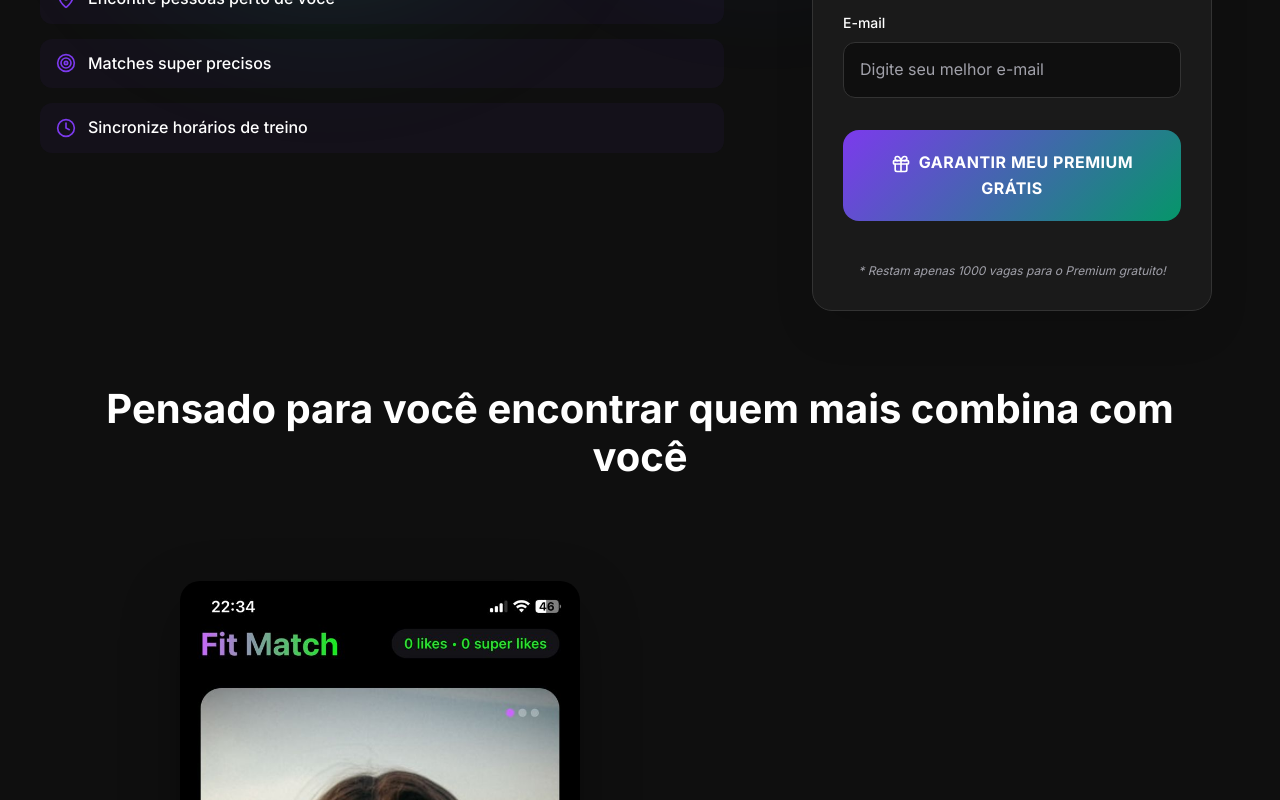
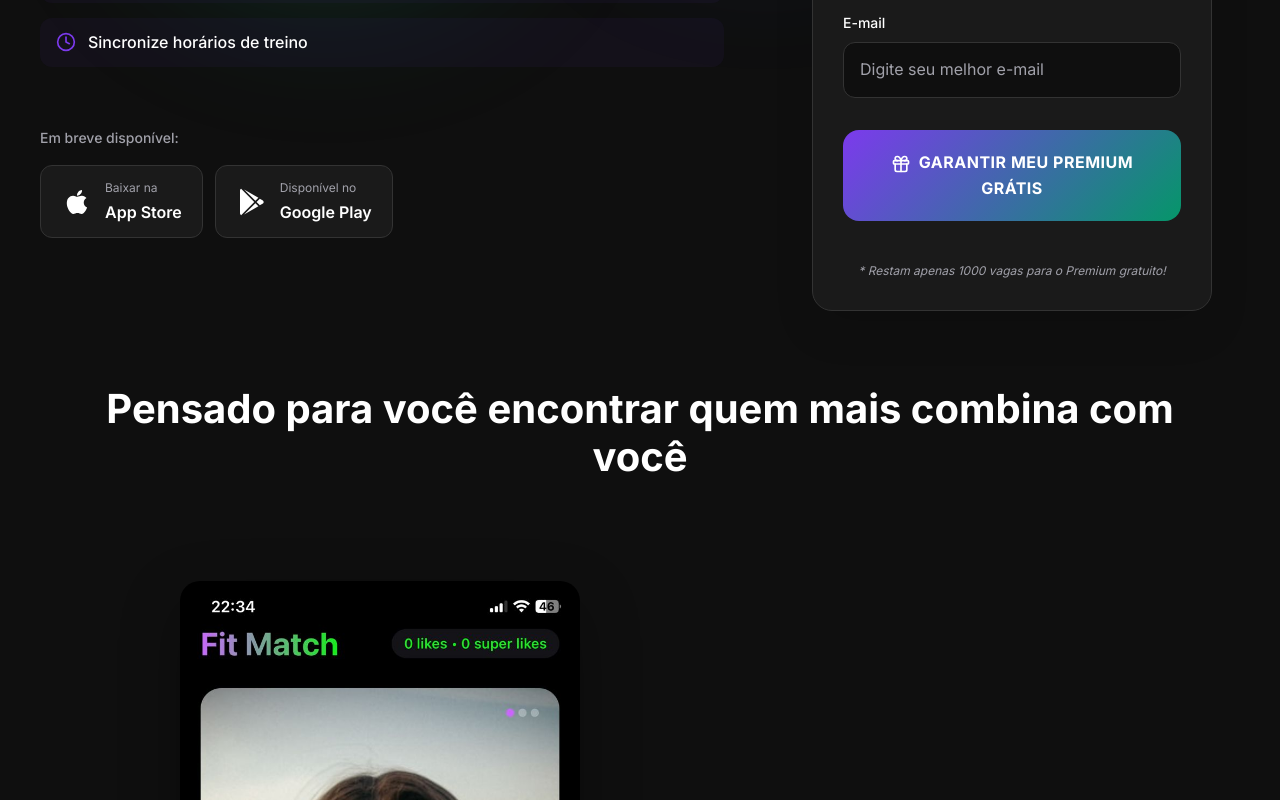
Before and after one commit to Gym-Match/Fit-Match-Landing-Page, a Next.js app: page / in a window 1280 px wide. Shown: the part 720-1520 px from the top of the page. Built offline with nearby package versions, Linux system fonts and the light colour scheme.

Commit message:
style: Alterando posição dos botões da apple store e google play, e tirando informações do rodapé

```diff
--- a/src/app/globals.css
+++ b/src/app/globals.css
@@ -155,6 +155,80 @@ body {
 .hero-features .feature-item span:last-child {
   font-weight: 500;
   color: var(--text-primary);
+}
+
+/* App Store Badges */
+.app-store-section {
+  margin-top: 30px;
+  display: flex;
+  flex-direction: column;
+  gap: 16px;
+}
+
+.app-store-text {
+  font-size: 0.875rem;
+  color: var(--text-secondary);
+  font-weight: 500;
+  text-align: left;
+}
+
+.store-badges {
+  display: flex;
+  gap: 12px;
+  flex-wrap: wrap;
+}
+
+.store-badge {
+  display: flex;
+  align-items: center;
+  gap: 12px;
+  padding: 12px 20px;
+  background: var(--card-bg);
+  border: 1px solid var(--border-color);
+  border-radius: 12px;
+  text-decoration: none;
+  color: var(--text-primary);
+  transition: all 0.3s cubic-bezier(0.16, 1, 0.3, 1);
+  cursor: pointer;
+}
+
+.store-badge:hover {
+  background: rgba(124, 58, 237, 0.1);
+  border-color: var(--primary-purple);
+  transform: translateY(-2px);
+}
+
+.store-icon {
+  width: 32px;
+  height: 32px;
+  color: var(--text-primary);
+}
+
+.store-text {
+  display: flex;
+  flex-direction: column;
+  gap: 2px;
+  text-align: left;
+}
+
+.store-label {
+  font-size: 0.75rem;
+  color: var(--text-secondary);
+  font-weight: 400;
+}
+
+.store-name {
+  font-size: 1rem;
+  color: var(--text-primary);
+  font-weight: 600;
+}
+
+.apple-badge:hover {
+  border-color: var(--primary-purple);
+}
+
+.google-badge:hover {
+  border-color: var(--primary-green);
 }
 
 /* Badge */
@@ -805,41 +879,13 @@ body {
 
 .footer-bottom {
   display: flex;
-  justify-content: space-between;
+  justify-content: center;
   align-items: center;
-  flex-wrap: wrap;
-  gap: 20px;
-}
-
-.footer-apps p {
-  color: rgba(255, 255, 255, 0.7);
-  margin-bottom: 15px;
-}
-
-.app-badges {
-  display: flex;
-  gap: 15px;
-}
-
-.app-badge {
-  display: flex;
-  align-items: center;
-  gap: 8px;
-  background: rgba(255, 255, 255, 0.1);
-  padding: 10px 15px;
-  border-radius: 8px;
-  color: white;
-  font-size: 0.9rem;
-  transition: all 0.3s ease;
-}
-
-.app-badge:hover {
-  background: rgba(124, 58, 237, 0.3);
-  transform: translateY(-2px);
+  padding-top: 20px;
 }
 
 .footer-legal {
-  text-align: right;
+  text-align: center;
 }
 
 .footer-legal p {
@@ -1064,6 +1110,7 @@ body {
 .hero-title,
 .hero-subtitle,
 .hero-features,
+.app-store-section,
 .form-card {
   opacity: 0;
 }
@@ -1169,6 +1216,14 @@ a,
     grid-template-columns: 1fr;
     gap: 1.5rem;
   }
+
+  .store-badges {
+    flex-direction: column;
+  }
+
+  .store-badge {
+    width: 100%;
+  }
 }
 
 @media (max-width: 480px) {
--- /dev/null
+++ b/src/components/AppStoreBadges.tsx
@@ -0,0 +1,48 @@
+export default function AppStoreBadges() {
+  return (
+    <div className="app-store-section">
+      <p className="app-store-text">Em breve disponível:</p>
+      <div className="store-badges">
+        <a
+          href="#"
+          className="store-badge apple-badge"
+          aria-label="Baixar na App Store"
+        >
+          <svg
+            className="store-icon"
+            viewBox="0 0 24 24"
+            fill="currentColor"
+            width="24"
+            height="24"
+          >
+            <path d="M17.05 20.28c-.98.95-2.05.8-3.08.35-1.09-.46-2.09-.48-3.24 0-1.44.62-2.2.44-3.06-.35C2.79 15.25 3.51 7.59 9.05 7.31c1.35.07 2.29.74 3.08.8 1.18-.24 2.31-.93 3.57-.84 1.51.12 2.65.72 3.4 1.8-3.12 1.87-2.38 5.98.48 7.13-.57 1.5-1.31 2.99-2.54 4.09l.01-.01zM12.03 7.25c-.15-2.23 1.66-4.07 3.74-4.25.29 2.58-2.34 4.5-3.74 4.25z" />
+          </svg>
+          <div className="store-text">
+            <span className="store-label">Baixar na</span>
+            <span className="store-name">App Store</span>
+          </div>
+        </a>
+
+        <a
+          href="#"
+          className="store-badge google-badge"
+          aria-label="Baixar no Google Play"
+        >
+          <svg
+            className="store-icon"
+            viewBox="0 0 24 24"
+            fill="currentColor"
+            width="24"
+            height="24"
+          >
+            <path d="M3,20.5V3.5C3,2.91 3.34,2.39 3.84,2.15L13.69,12L3.84,21.85C3.34,21.6 3,21.09 3,20.5M16.81,15.12L6.05,21.34L14.54,12.85L16.81,15.12M20.16,10.81C20.5,11.08 20.75,11.5 20.75,12C20.75,12.5 20.53,12.9 20.18,13.18L17.89,14.5L15.39,12L17.89,9.5L20.16,10.81M6.05,2.66L16.81,8.88L14.54,11.15L6.05,2.66Z" />
+          </svg>
+          <div className="store-text">
+            <span className="store-label">Disponível no</span>
+            <span className="store-name">Google Play</span>
+          </div>
+        </a>
+      </div>
+    </div>
+  );
+}
--- a/src/components/Footer.tsx
+++ b/src/components/Footer.tsx
@@ -1,13 +1,9 @@
 import {
   Heart,
   Mail,
-  Phone,
-  MapPin,
   Instagram,
   Music,
   Briefcase,
-  Apple,
-  Smartphone,
 } from "lucide-react";
 
 export default function Footer() {
@@ -35,14 +31,6 @@ export default function Footer() {
                 contato@fitmatch.com.br
               </a>
             </div>
-            <div className="contact-item">
-              <Phone className="contact-icon" size={20} />
-              <a href="tel:+5511999999999">(11) 99999-9999</a>
-            </div>
-            <div className="contact-item">
-              <MapPin className="contact-icon" size={20} />
-              <span>São Paulo, SP - Brasil</span>
-            </div>
           </div>
 
           <div className="footer-social">
@@ -65,20 +53,6 @@ export default function Footer() {
         </div>
 
         <div className="footer-bottom">
-          <div className="footer-apps">
-            <p>Em breve disponível:</p>
-            <div className="app-badges">
-              <div className="app-badge">
-                <Apple size={20} />
-                App Store
-              </div>
-              <div className="app-badge">
-                <Smartphone size={20} />
-                Google Play
-              </div>
-            </div>
-          </div>
-
           <div className="footer-legal">
             <p>&copy; 2025 Fit Match. Todos os direitos reservados.</p>
             <div className="legal-links">
--- a/src/components/HeroSection.tsx
+++ b/src/components/HeroSection.tsx
@@ -2,6 +2,7 @@
 
 import { Flame, MapPin, Target, Clock } from "lucide-react";
 import PreRegisterForm from "./PreRegisterForm";
+import AppStoreBadges from "./AppStoreBadges";
 
 export default function HeroSection() {
   return (
@@ -41,6 +42,8 @@ export default function HeroSection() {
               <span>Sincronize horários de treino</span>
             </div>
           </div>
+
+          <AppStoreBadges />
         </div>
 
         {/* Lado direito: Formulário */}
--- a/src/hooks/useAnimations.ts
+++ b/src/hooks/useAnimations.ts
@@ -71,7 +71,7 @@ export function useScrollAnimations() {
     // Animação inicial do hero com delay suave
     setTimeout(() => {
       const heroElements = document.querySelectorAll(
-        ".hero-title, .hero-subtitle, .hero-features, .form-card"
+        ".hero-title, .hero-subtitle, .hero-features, .app-store-section, .form-card"
       );
       heroElements.forEach((element, index) => {
         setTimeout(() => {
```
